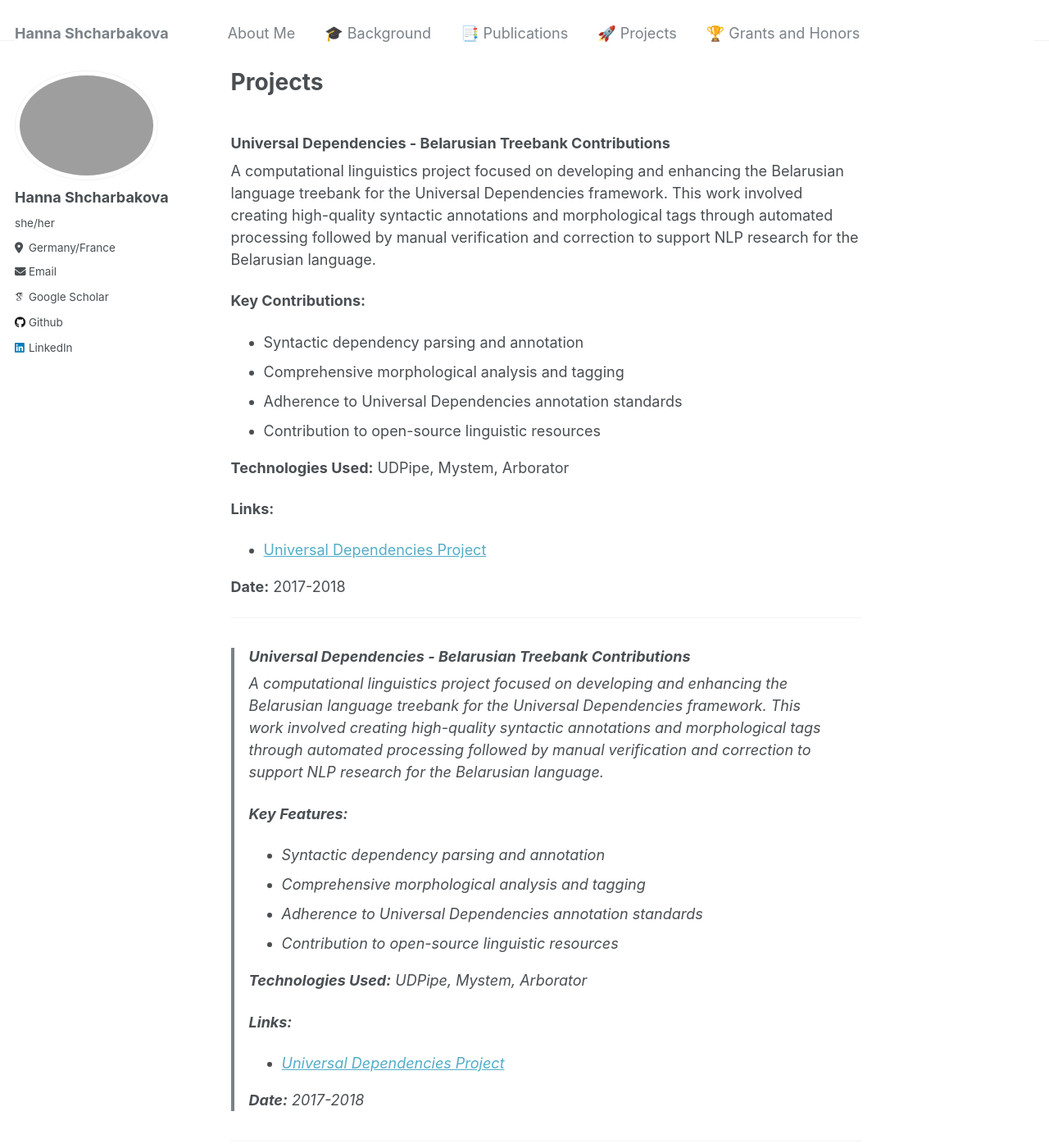
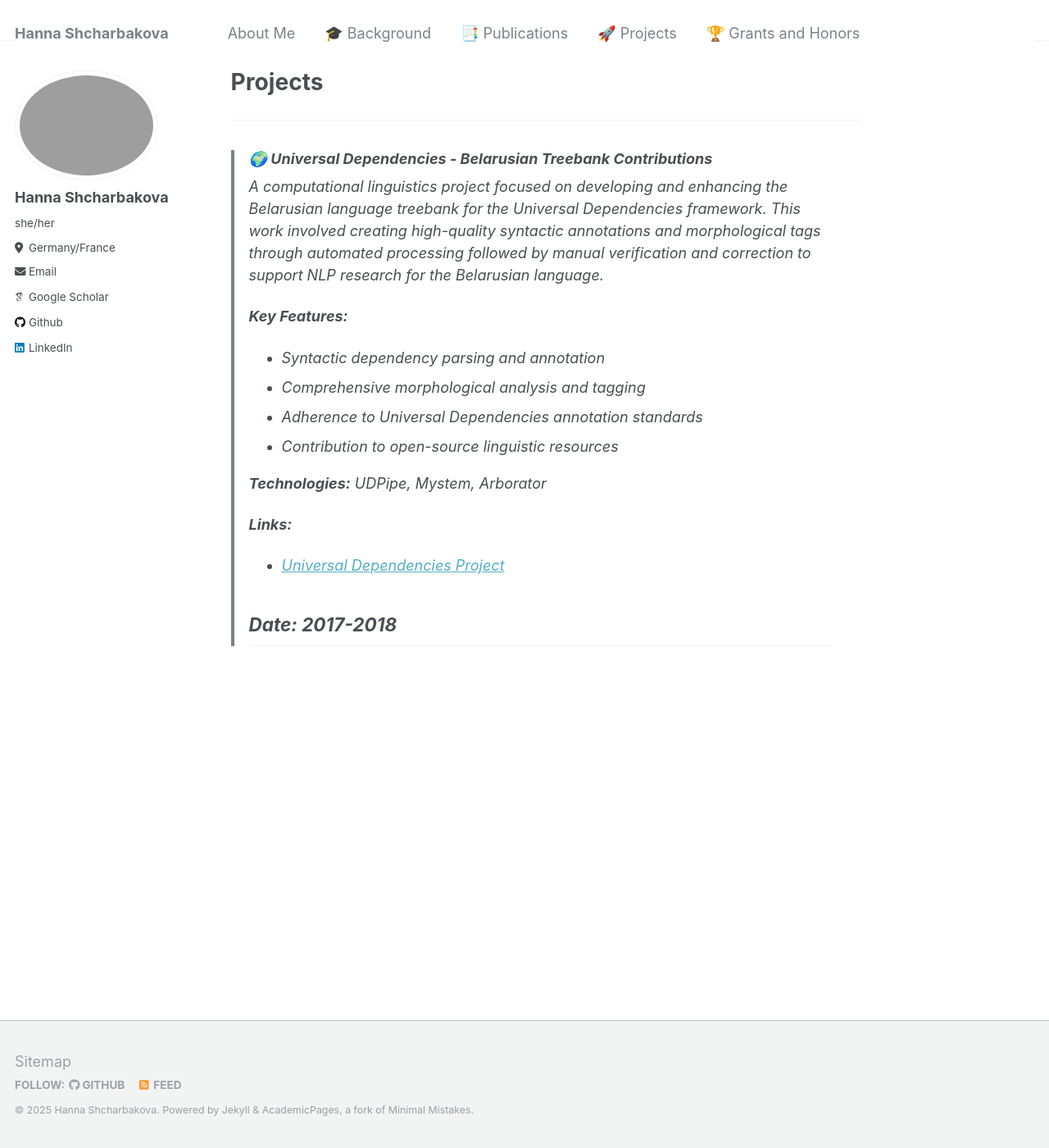
Before and after one commit to Aniezka/aniezka.github.io, a Jekyll site: the page built from projects/index.md, in a window 1280 px wide and 1400 px high. Shown: the whole window at 82% size. Built offline with Jekyll 4.4.1, drawn with Linux system fonts in a browser that asks for light colours; some web fonts are replaced.

Commit message:
Update index.md

```diff
--- a/projects/index.md
+++ b/projects/index.md
@@ -4,27 +4,8 @@ classes: wide
 author_profile: true
 title: "Projects"
 ---
-
-### Universal Dependencies - Belarusian Treebank Contributions
-
-A computational linguistics project focused on developing and enhancing the Belarusian language treebank for the Universal Dependencies framework. This work involved creating high-quality syntactic annotations and morphological tags through automated processing followed by manual verification and correction to support NLP research for the Belarusian language.
-
-**Key Contributions:**
-- Syntactic dependency parsing and annotation
-- Comprehensive morphological analysis and tagging
-- Adherence to Universal Dependencies annotation standards
-- Contribution to open-source linguistic resources
-
-**Technologies Used:** UDPipe, Mystem, Arborator
-
-**Links:**
-- [Universal Dependencies Project](https://universaldependencies.org/)
-
-**Date:** 2017-2018
-
 ---
-
-> ### Universal Dependencies - Belarusian Treebank Contributions
+> ### 🌍 Universal Dependencies - Belarusian Treebank Contributions
 >
 > A computational linguistics project focused on developing and enhancing the Belarusian language treebank for the Universal Dependencies framework. This work involved creating high-quality syntactic annotations and morphological tags through automated processing followed by manual verification and correction to support NLP research for the Belarusian language.
 >
@@ -34,11 +15,10 @@ A computational linguistics project focused on developing and enhancing the Bela
 > - Adherence to Universal Dependencies annotation standards
 > - Contribution to open-source linguistic resources
 >
-> **Technologies Used:** UDPipe, Mystem, Arborator
+> **Technologies:** UDPipe, Mystem, Arborator
 >
 > **Links:**
 > - [Universal Dependencies Project](https://universaldependencies.org/)
 >
 > **Date:** 2017-2018
-
 ---
```
